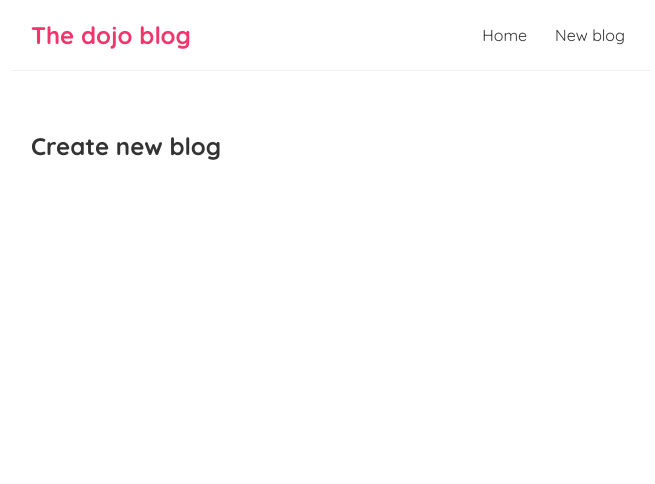
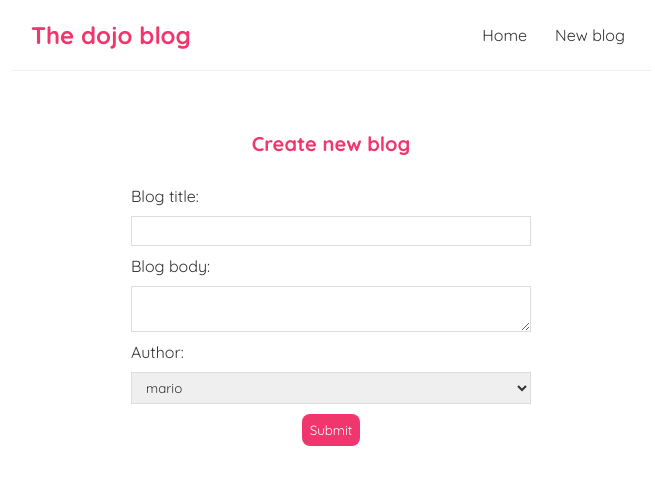
Before and after one commit to RomanAbdurahmanov/Ninja-blog, a React (Create React App) app: page /create in a window 1280 px wide. Shown: the top 484 px of the page, without its empty margins (309-964 px from the left). Built offline with nearby package versions, Linux system fonts and the light colour scheme.

Commit message:
Added forms for blog in Create component

```diff
--- a/src/Create.tsx
+++ b/src/Create.tsx
@@ -1,7 +1,43 @@
+import { useState } from 'react'
+
 function Create() {
+  const [title, setTitile] = useState<string>('')
+  const [body, setBody] = useState<string>('')
+  const [author, setAuthor] = useState<string>('mario')
+
   return (
     <div className='create'>
       <h2>Create new blog</h2>
+      <form>
+        <label>Blog title:</label>
+        <input
+          type='text'
+          required
+          value={title}
+          onChange={(e) => {
+            setTitile(e.target.value)
+          }}
+        />
+        <label>Blog body:</label>
+        <textarea
+          required
+          value={body}
+          onChange={(e) => {
+            setBody(e.target.value)
+          }}
+        />
+        <label>Author:</label>
+        <select
+          value={author}
+          onChange={(e) => {
+            setAuthor(e.target.value)
+          }}
+        >
+          <option value='mario'>mario</option>
+          <option value='yoshi'>yoshi</option>
+        </select>
+        <button>Submit</button>
+      </form>
     </div>
   )
 }
--- a/src/index.css
+++ b/src/index.css
@@ -57,3 +57,54 @@
 .blog-preview a{
   text-decoration: none;
 }
+
+.blog-details h2{
+  font-size: 20px;
+  color: #f1356d;
+  margin-bottom: 10px;
+}
+
+.blog-details div {
+  margin: 20px 0;
+}
+
+.blog-details button {
+  background: #f1356d;
+  color: #fff;
+  border: 0;
+  padding: 8px;
+  border-radius: 8px;
+  cursor: pointer;
+}
+
+/* create new blog form */
+.create {
+  max-width: 400px;
+  margin: 0 auto;
+  text-align: center;
+}
+.create label {
+  text-align: left;
+  display: block;
+}
+.create h2 {
+  font-size: 20px;
+  color: #f1356d;
+  margin-bottom: 30px;
+}
+.create input, .create textarea, .create select {
+  width: 100%;
+  padding: 6px 10px;
+  margin: 10px 0;
+  border: 1px solid #ddd;
+  box-sizing: border-box;
+  display: block;
+}
+.create button {
+  background: #f1356d;
+  color: #fff;
+  border: 0;
+  padding: 8px;
+  border-radius: 8px;
+  cursor: pointer;
+}
```
